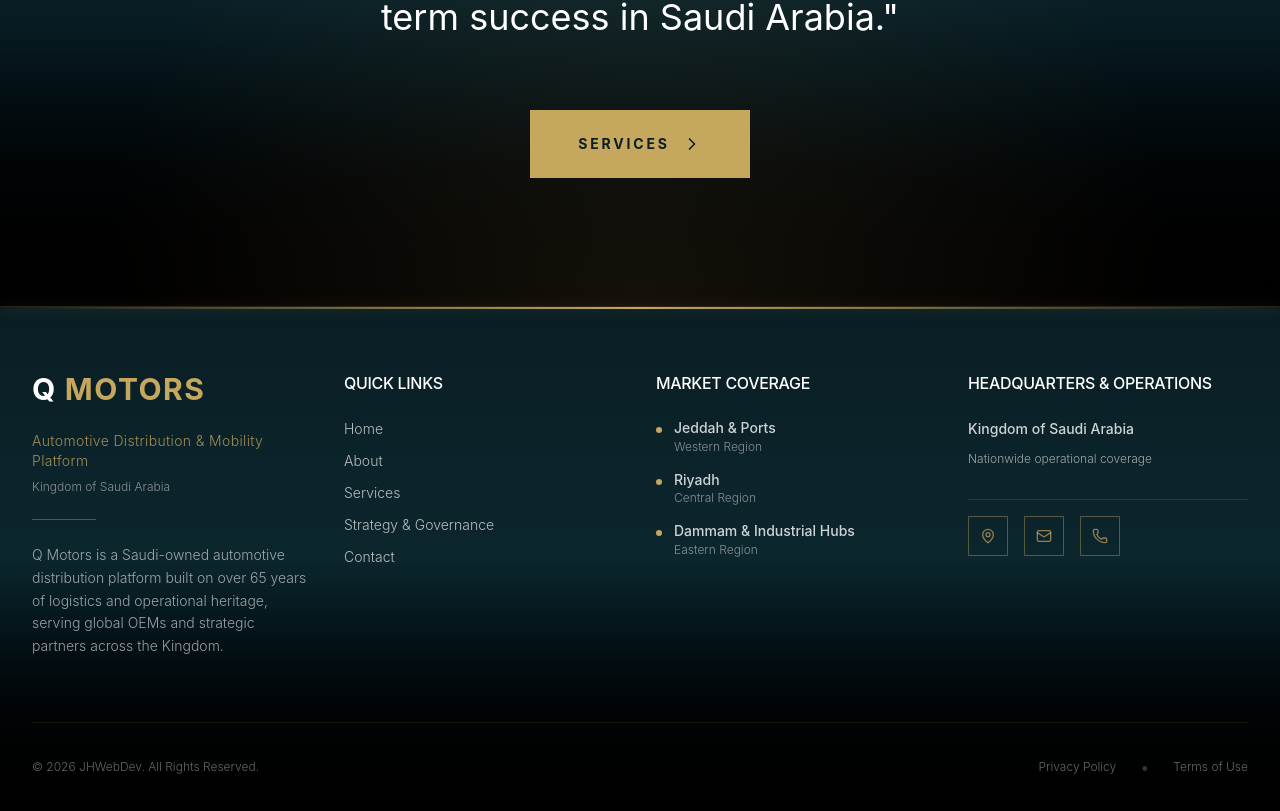
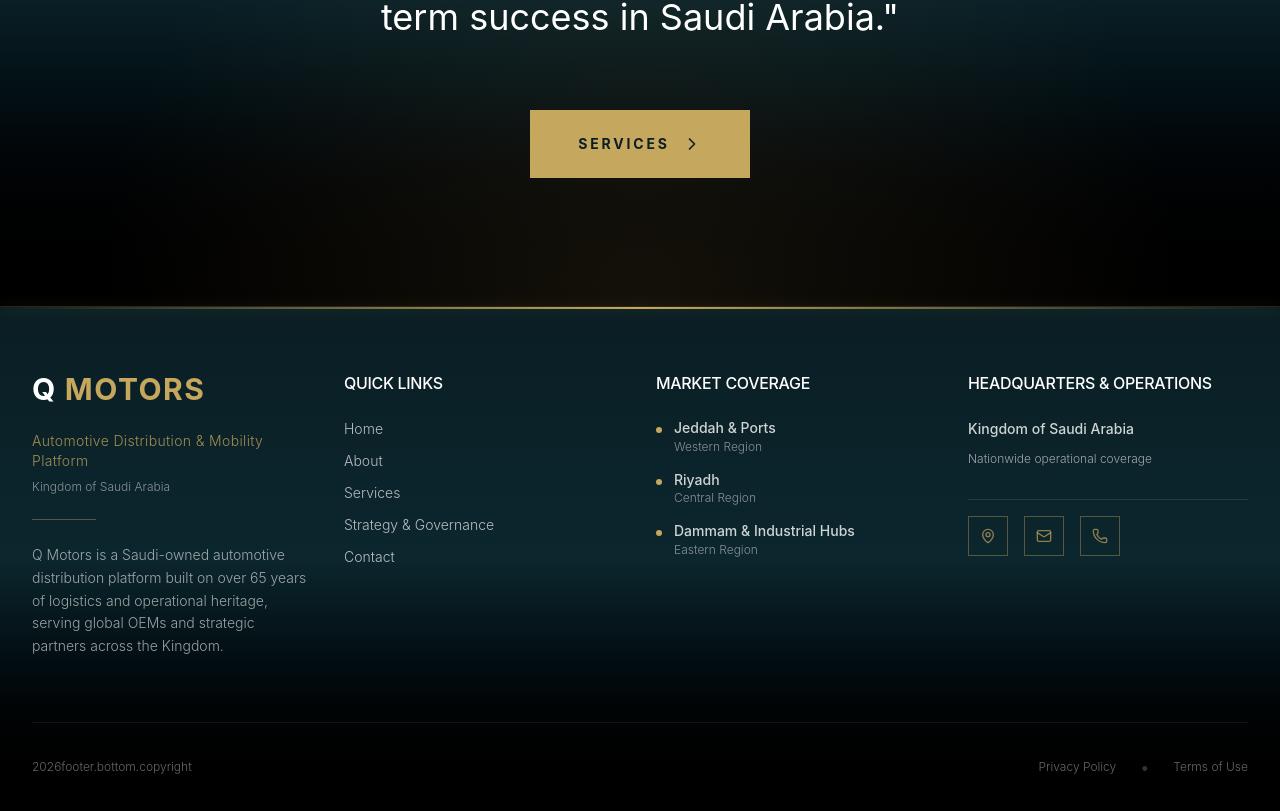
Before and after one commit to Jehad-Horani/q-motors, a Next.js app: page / in a window 1280 px wide. Shown: the part 3198-4009 px from the top of the page. Built offline with nearby package versions, Linux system fonts and the light colour scheme.

Commit message:
FOTTER UPDATE

```diff
--- a/components/Footer.tsx
+++ b/components/Footer.tsx
@@ -165,16 +165,21 @@
         <div className="border-t border-q-gold/10">
           <div className="py-8 flex flex-col md:flex-row justify-between items-center gap-4">
             {/* Copyright */}
+
+
+            <Link href="https://jehadh-portfolio.vercel.app/" target="_blank">
+
             <motion.div
               initial={{ opacity: 0 }}
               whileInView={{ opacity: 1 }}
               viewport={{ once: true }}
               transition={{ duration: 0.6, delay: 0.4 }}
-            >
+              >
               <p className="text-xs text-white/40 font-body font-light">
-                {t("footer.bottom.copyright")}
+                {t(`${new Date().getFullYear()}footer.bottom.copyright`)}
               </p>
             </motion.div>
+              </Link>
 
             {/* Legal Links */}
             <motion.div
```
